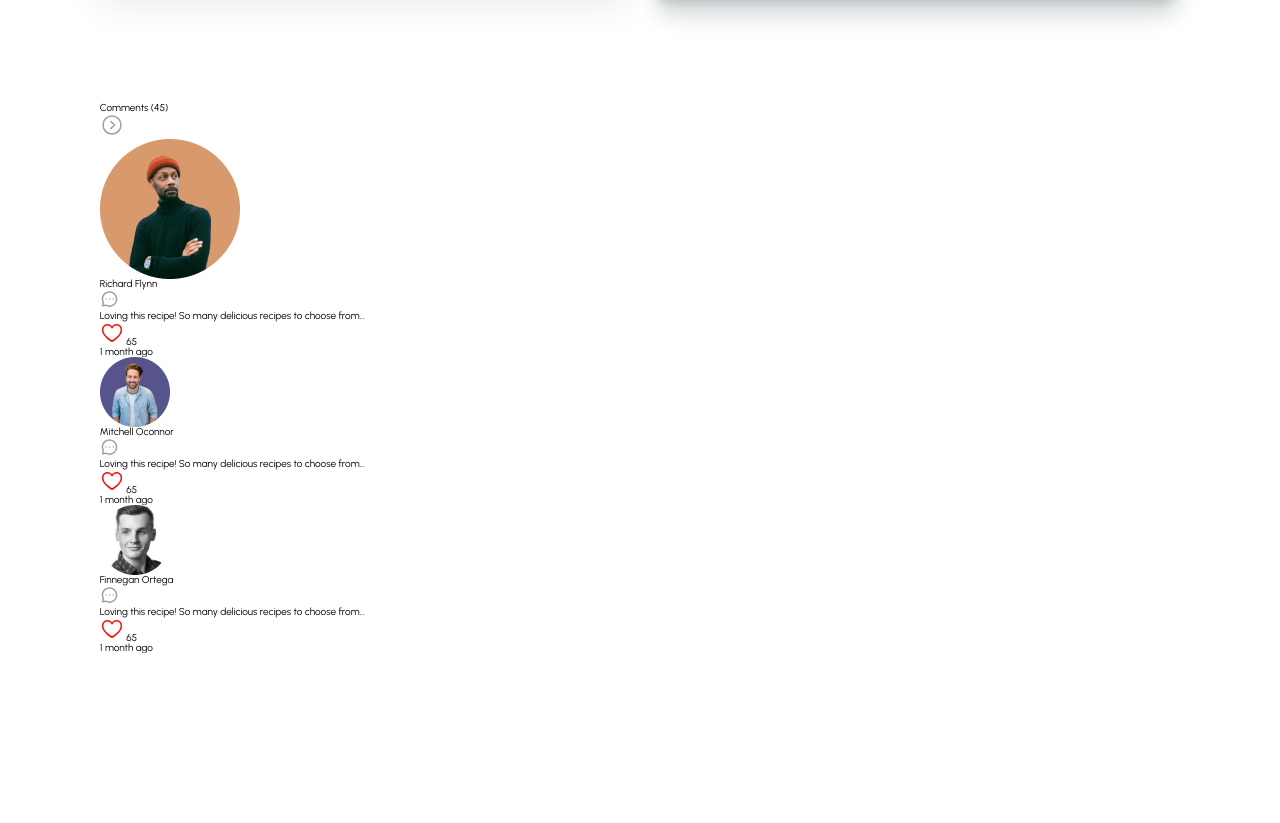
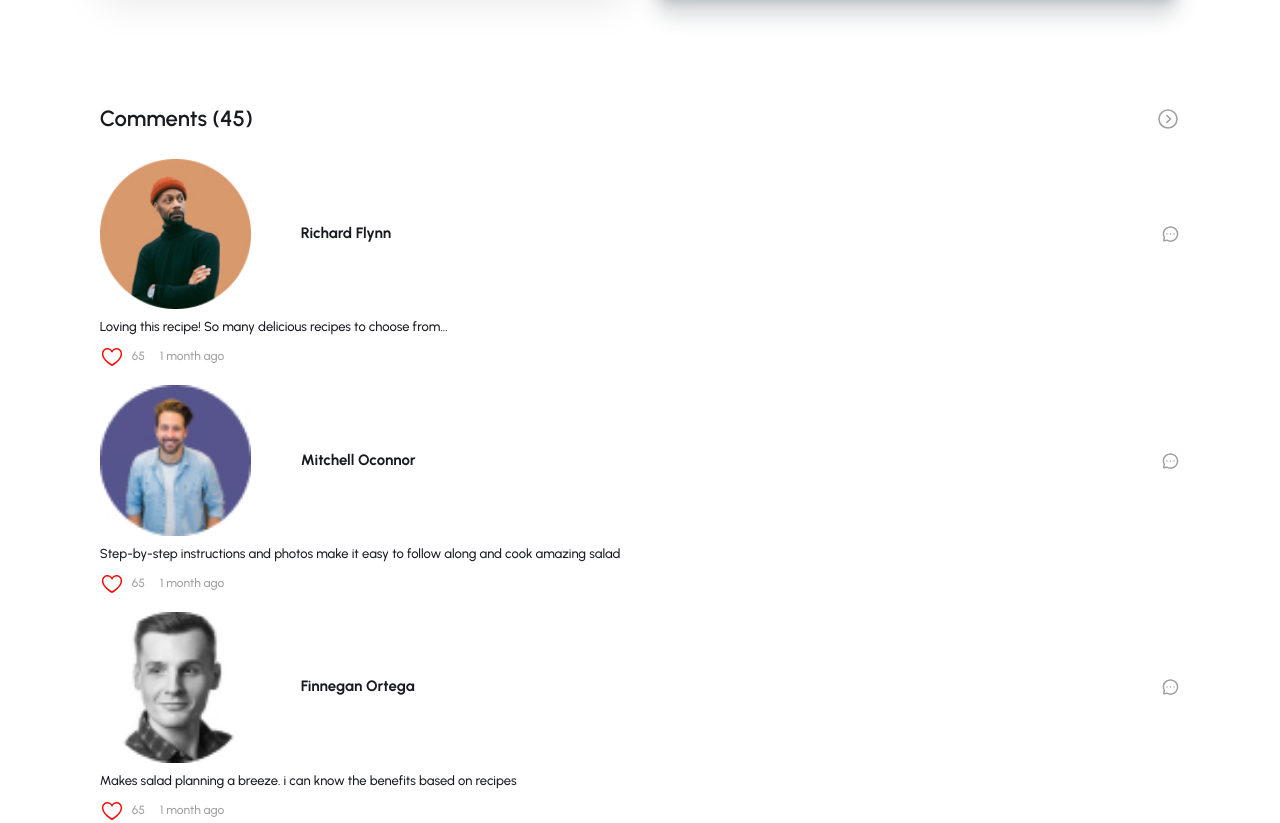
Before and after one commit to Rustam9724/recipe-finder, a plain HTML site: page index.html in a window 1280 px wide. Shown: the part 1160-1983 px from the top of the page. Before the commit the page ends 1813 px from the top, so only its background shows below. Drawn offline with Linux system fonts and the light colour scheme.

Commit message:
init: comments section style

```diff
--- a/index.html
+++ b/index.html
@@ -86,6 +86,9 @@
                             <h3 class="benefits__item__title">Mung bean Salad</h3>
                             <p class="benefits__item__description">Reduce Chronic Disease Risk</p>
                         </div>
+                        <div class="benefits__item__rating">
+                            <img src="./assets/images/rating.jpg" alt="">
+                        </div>
                     </div>
                     <div class="benefits__item">
                         <div class="benefits__item__img">
@@ -94,6 +97,9 @@
                         <div class="benefits__item__text">
                             <h3 class="benefits__item__title">Pasta Salad</h3>
                             <p class="benefits__item__description">Protects against cancer</p>
+                        </div>
+                        <div class="benefits__item__rating">
+                            <img src="./assets/images/rating.jpg" alt="">
                         </div>
                     </div>
                     <div class="benefits__item">
@@ -104,6 +110,9 @@
                             <h3 class="benefits__item__title">Tuna Salad</h3>
                             <p class="benefits__item__description">Helps with Blood Pressure</p>
                         </div>
+                        <div class="benefits__item__rating">
+                            <img src="./assets/images/rating.jpg" alt="">
+                        </div>
                     </div>
                     <div class="benefits__item benefits__item_hidden">
                         <div class="benefits__item__img">
@@ -113,6 +122,9 @@
                             <h3 class="benefits__item__title">Mung bean Salad</h3>
                             <p class="benefits__item__description">Reduce Chronic Disease Risk</p>
                         </div>
+                        <div class="benefits__item__rating">
+                            <img src="./assets/images/rating.jpg" alt="">
+                        </div>
                     </div>
                     <div class="benefits__item">
                         <div class="benefits__item__img">
@@ -121,6 +133,9 @@
                         <div class="benefits__item__text">
                             <h3 class="benefits__item__title">Caesar Salad</h3>
                             <p class="benefits__item__description">Boosts Immunity System</p>
+                        </div>
+                        <div class="benefits__item__rating">
+                            <img src="./assets/images/rating.jpg" alt="">
                         </div>
                     </div>
                 </div>
@@ -152,6 +167,7 @@
                 </div>
             </div>
         </section>
+        <!-- COMMENTS SECTION -->
         <section class="comments">
             <div class="comments__container _container">
                 <div class="comments__title-block">
@@ -161,6 +177,7 @@
                         <path d="M10.875 8.625L14.625 12L10.875 15.375" stroke="#9F9F9F" stroke-width="1.5" stroke-linecap="round" stroke-linejoin="round"/>
                     </svg>
                 </div>
+                <div class="comments__main">
                     <div class="comments__item item-comments">
                         <div class="item-comments__header">
                             <div class="item-comments__image">
@@ -198,7 +215,9 @@
                                 <path d="M5.9375 10.7422C6.3474 10.7422 6.67969 10.4099 6.67969 10C6.67969 9.5901 6.3474 9.25781 5.9375 9.25781C5.5276 9.25781 5.19531 9.5901 5.19531 10C5.19531 10.4099 5.5276 10.7422 5.9375 10.7422Z" fill="#9F9F9F"/>
                             </svg>
                         </div>
-                    <p class="item-comments__text">Loving this recipe! So many delicious recipes to choose from...</p>
+                        <p class="item-comments__text">
+                            Step-by-step instructions and photos make it easy to follow along and cook amazing salad
+                        </p>
                         <div class="item-comments__footer">
                             <div class="item-comments__like-block">
                                 <svg width="24" height="24" viewBox="0 0 24 24" fill="none" xmlns="http://www.w3.org/2000/svg">
@@ -222,7 +241,7 @@
                                 <path d="M5.9375 10.7422C6.3474 10.7422 6.67969 10.4099 6.67969 10C6.67969 9.5901 6.3474 9.25781 5.9375 9.25781C5.5276 9.25781 5.19531 9.5901 5.19531 10C5.19531 10.4099 5.5276 10.7422 5.9375 10.7422Z" fill="#9F9F9F"/>
                             </svg>
                         </div>
-                    <p class="item-comments__text">Loving this recipe! So many delicious recipes to choose from...</p>
+                        <p class="item-comments__text">Makes salad planning a breeze. i can know the benefits based on recipes</p>
                         <div class="item-comments__footer">
                             <div class="item-comments__like-block">
                                 <svg width="24" height="24" viewBox="0 0 24 24" fill="none" xmlns="http://www.w3.org/2000/svg">
@@ -234,6 +253,7 @@
                         </div>
                     </div>
                 </div>
+            </div>
         </section>
     </div>
 </body>
--- a/style.scss
+++ b/style.scss
@@ -1,6 +1,7 @@
 @import "./styles/components.scss";
 @import "./styles/top-section.scss";
 @import "./styles/middle-section.scss";
+@import "./styles/comments.scss";
 
 *, ul, p, h1, h2, h3, h4, button, body, input, ::before, ::after, div {
     padding: 0;
@@ -40,7 +41,7 @@ html, body {
 }
 
 .wrapper {
-    overflow-x: hidden;
+    overflow: hidden;
 }
 
 ._container {
--- /dev/null
+++ b/styles/comments.scss
@@ -0,0 +1,90 @@
+.comments {
+    .comments__container {
+
+        .comments__title-block {
+            display: flex;
+            align-items: center;
+            justify-content: space-between;
+            margin: 0 0 24px;
+
+            .comments__title {
+                font-weight: 600;
+                font-size: 2.2rem;
+                line-height: 32/22 * 100%;
+                color: $secondary;
+            }
+        }
+
+        .comments__main {
+
+            .item-comments {
+
+                &:not(:last-child) {
+                    margin: 0 0 16px;
+                }
+
+                .item-comments__header {
+                    display: flex;
+                    align-items: center;
+                    column-gap: 16/344 * 100%;
+                    margin: 0 0 8px;
+
+                    .item-comments__image {
+                        width: 48/344 * 100%;
+                        aspect-ratio: 1;
+                        border-radius: 100%;
+                        position: relative;
+
+                        img {
+                            position: absolute;
+                            width: 100%;
+                            height: 100%;
+                            top: 0;
+                            left: 0;
+                            right: 0;
+                            bottom: 0;
+                            object-fit: cover;
+                        }
+                    }
+
+                    .item-comments__title {
+                        font-weight: 700;
+                        font-size: 1.5rem;
+                        line-height: 32/15 * 100%;
+                        color: $secondary;
+                    }
+
+                    svg {
+                        margin-left: auto;
+                    }
+                }
+
+                .item-comments__text {
+                    font-weight: 500;
+                    font-size: 1.3rem;
+                    line-height: 20/13 * 100%;
+                    color: $secondary;
+                    margin: 0 0 8px;
+                }
+
+                .item-comments__footer {
+                    display: flex;
+                    align-items: center;
+                    column-gap: 15px;
+                    font-weight: 500;
+                    font-size: 1.2rem;
+                    line-height: 10/12 * 100%;
+                    color: $quick-silver;
+
+                    .item-comments__like-block {
+                        display: flex;
+                        align-items: center;
+                        column-gap: 8px
+                    }
+
+                    .item-comments__date {}
+                }
+            }
+        }
+    }
+}
--- a/styles/middle-section.scss
+++ b/styles/middle-section.scss
@@ -119,6 +119,31 @@
                         .benefits__item__description {
                             font-size: 1.8rem;
                         }
+                    }
+                }
+
+                .benefits__item__rating {
+                    width: 44px;
+                    aspect-ratio: 44/21;
+                    position: relative;
+                    margin-left: auto;
+                    display: none;
+
+                    img {
+                        width: 100%;
+                        height: 100%;
+                        object-fit: cover;
+                        position: absolute;
+                        top: 0;
+                        left: 0;
+                        right: 0;
+                        bottom: 0;
+                    }
+                }
+
+                @media(min-width: 1440px) {
+                    .benefits__item__rating {
+                        display: block;
                     }
                 }
             }
```
Also changed, not shown: style.css. Lines whose indentation alone changed are shown as unchanged.
